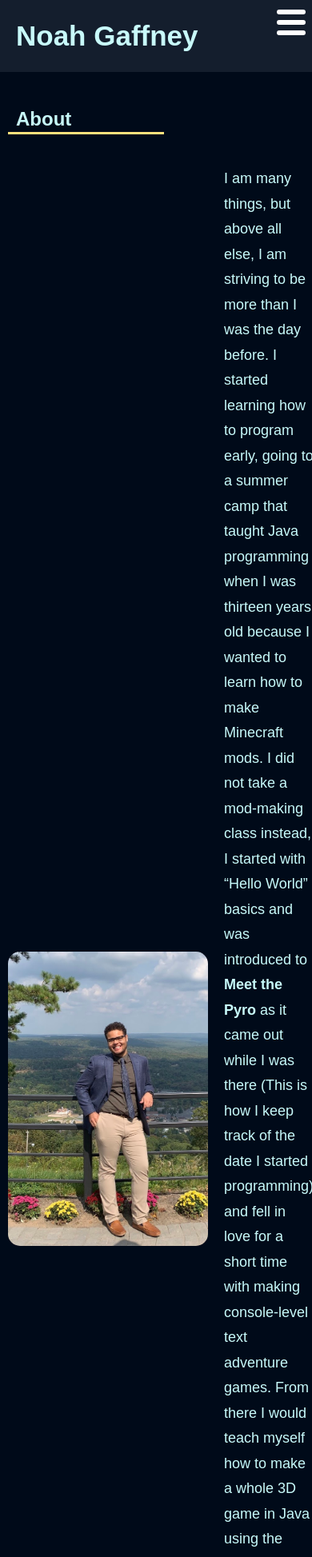
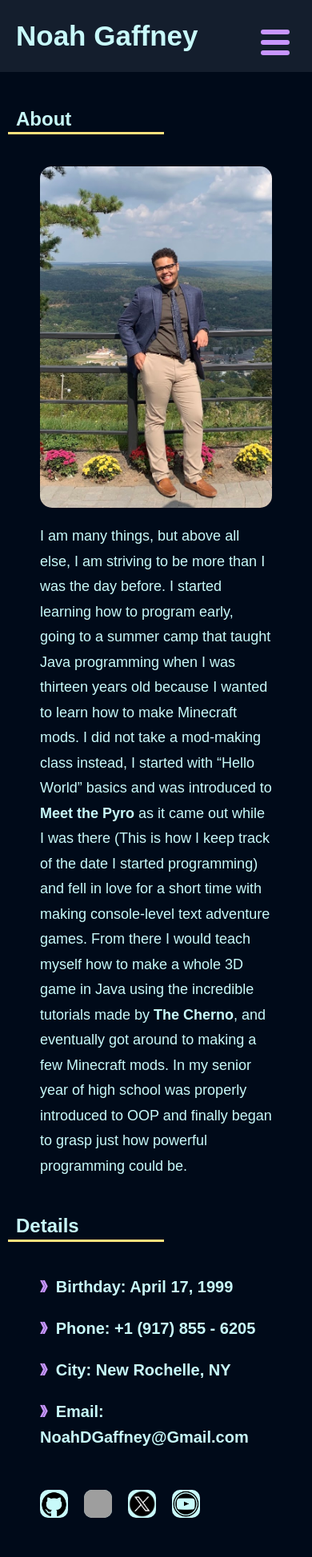
Before and after one commit to NoahGaffney/Portfolio, a React (Create React App) app: page /about in a window 390 px wide. Shown: the top 1947 px of the page at 80% size. Built offline with nearby package versions, Linux system fonts and the light colour scheme; grey boxes are pictures that could not be loaded; a web font is replaced by a local one.

Commit message:
Major Updates
disregarding some minor bugs all that is left are education experience projects and skills

```diff
--- a/src/Navbar.js
+++ b/src/Navbar.js
@@ -1,24 +1,21 @@
 import { Link } from 'react-router-dom';
+import React, { useState } from "react";
 
 const Navbar = () => {
+
+    const [menuOpen, setMenuOpen] = useState(false)
+
     return (
         <nav className="navbar">
             <h1> Noah Gaffney</h1>
-            <div className="menu">
+            <div className="menu" onClick = {() => {
+                setMenuOpen(!menuOpen)
+            }}>
                 <span></span>
                 <span></span>
                 <span></span>
             </div>
-            <div className="links">
-                <Link to="/">Home</Link>
-                <Link to="/about">About Me</Link>
-                <Link to="/education">Education</Link>
-                <Link to="/experience">Experience</Link>
-                <Link to="/projects">Projects</Link>
-                <Link to="/skills">Skills</Link>
-                <a href="/Resume2024_Noah_Gaffney.pdf" target="_blank" rel="noopener noreferrer">CV</a>
-            </div>
-            <div className="menu-items">
+            <div className={`links ${menuOpen ? "open" : ""}`}>
                 <Link to="/">Home</Link>
                 <Link to="/about">About Me</Link>
                 <Link to="/education">Education</Link>
--- a/src/index.css
+++ b/src/index.css
@@ -67,11 +67,10 @@
     text-align: center;
   }
 
-  .home .linkbar {
-  }
-
-  .home .navbar a {
-    display: none;
+  .home .navbar a:hover,
+  .home .navbar a:focus {
+    background-color: transparent;
+    color: rgb(250, 200, 200);
   }
 
 }
@@ -108,6 +107,7 @@
   opacity: 1;
   width: 100%;
 }
+
 
 .home .navbar a::after{
   content: '';
@@ -150,9 +150,8 @@
   max-width: 850px;
   line-height: 1.6;
   font-size: 24px;
-  padding: 0 10px
+  padding: 0 10px;
 }
-
 
 .About h2 {
   font-family: "Afacad Flux", sans-serif;
@@ -161,10 +160,10 @@
   max-width: 850px;
   line-height: 1.6;
   font-size: 24px;
-  padding: 0 10px
+  padding: 0 10px;
 }
 
-.About h2::after{
+.About h2::after {
   content: '';
   height: 3px;
   width: 50vw;
@@ -176,7 +175,6 @@
   pointer-events: none;
 }
 
-
 .About h3 {
   font-family: "Afacad Flux", sans-serif;
   position: relative;
@@ -184,10 +182,10 @@
   max-width: 850px;
   line-height: 1.6;
   font-size: 24px;
-  padding: 0 10px
+  padding: 0 10px;
 }
 
-.About h3::after{
+.About h3::after {
   content: '';
   height: 3px;
   width: 50vw;
@@ -198,7 +196,6 @@
   transition: all 0.4s;
   pointer-events: none;
 }
-
 
 @keyframes highlight {
   from {
@@ -247,6 +244,32 @@
   content: '》 '; /* Add arrow bullet before each item */
   color: rgb(200, 150, 255);; /* Set color for the arrow */
   margin-right: 5px; /* Space between arrow and text */
+}
+
+/* Media query for screens smaller than 800px */
+@media (max-width: 800px) {
+
+  .about-content {
+    flex-direction: column; /* Stack image on top of the text */
+    align-items: center; /* Center the content */
+    padding-left: 40px;
+    padding-right: 40px;
+  }
+
+  .picOfMe {
+    width: 100%; /* Make the image take full width */
+    max-width: 400px; /* Optional: Set a max width for the image */
+  }
+
+  .bullet-points {
+    grid-template-columns: 1fr; /* Change to a single column layout */
+    padding-left: 40px;
+  }
+
+  .linkbar {
+    padding-left: 40px;
+    padding-bottom: 40px;
+  }
 }
 
 
@@ -355,12 +378,14 @@
 .navbar .menu span {
   height: 0.4rem;
   width: 100%;
-  background-color: #fff;
+  background-color: rgb(200, 150, 255);
   border-radius: 0.2rem;
+  transition: all 0.6s;
 }
 
-.menu-items {
-  display: none;
+.navbar .menu span :hover
+.navbar .menu span :focus {
+  color: rgb(250, 200, 200);
 }
 
 .navbar a:hover,
@@ -391,16 +416,42 @@
 
   .navbar {
     flex-direction: column;
-    align-items: start;
+    align-items: flex-start;
   }
 
   .navbar .menu {
     display: flex;
+    transition: all 0.6s;
+    padding: 25px 20px;
+    cursor: pointer;
+  }
 
+  .navbar .links {
+    display: none;
+    flex-direction: column;
+    align-items: flex-start;
+    transition: all 0.6s;
+    background-color: transparent;
+  }
+
+  .navbar .links.open {
+    display: flex;
   }
 
   .navbar a {
-    display: none;
+    text-decoration: none;
+    padding: 10px 0;
   }
 
+  .navbar a:hover::after,
+  .navbar a:focus::after {
+    opacity: 0;
+  }
+
+  .navbar a:hover,
+  .navbar a:focus {
+    background-color: rgb(255, 225, 125);
+    border-radius: 25%;
+    color: rgb(150, 100, 225);
+  }
 }
```
